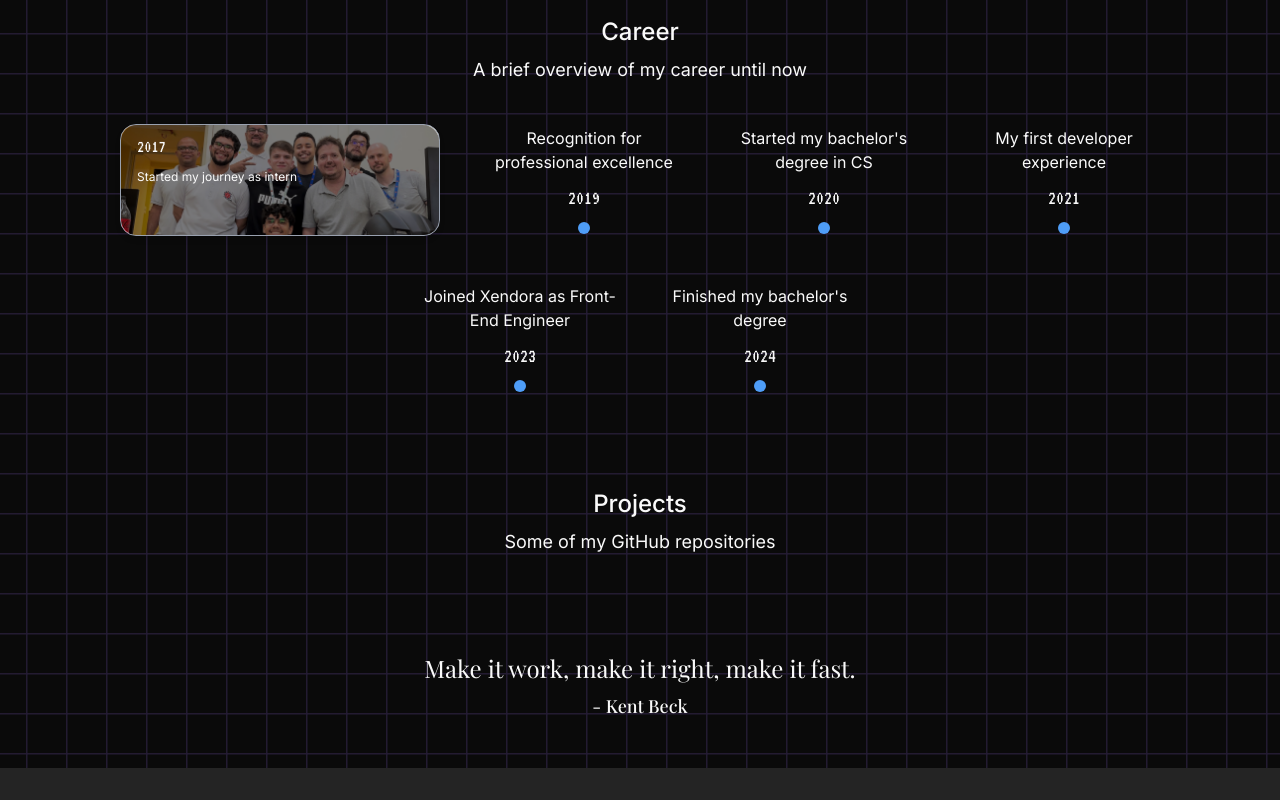
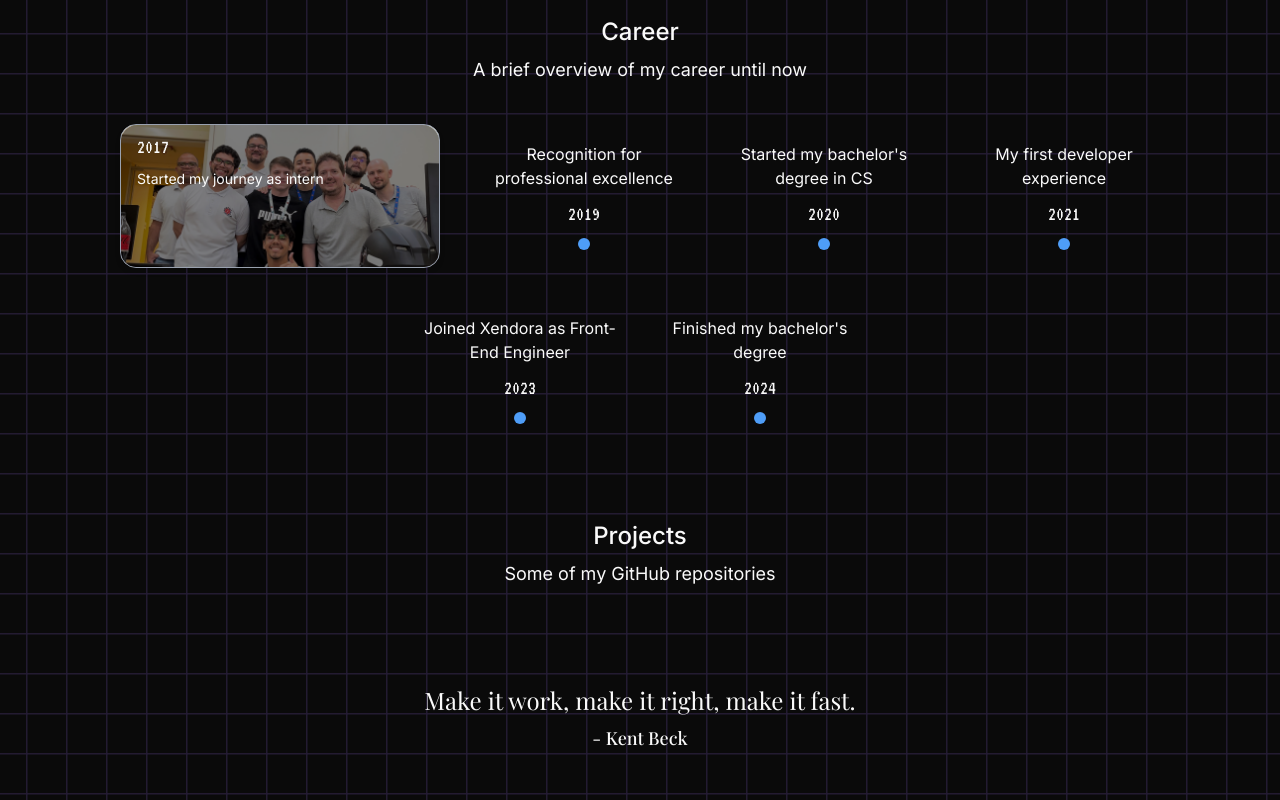
Before and after one commit to lucaskraus/lucaskraus, a React (Vite) app: page / in a window 1280 px wide. Shown: the part 1513-2313 px from the top of the page. Before the commit the page ends 2281 px from the top, so only its background shows below. Built offline with nearby package versions, Linux system fonts and the light colour scheme.

Commit message:
Enhance TimelineCard styling by increasing height and adjusting text sizes for improved readability and visual hierarchy.

```diff
--- a/src/components/TimelineCard.tsx
+++ b/src/components/TimelineCard.tsx
@@ -23,7 +23,7 @@ export default function TimelineCard({
     <motion.div
       layout
       layoutId={`timeline-item-${title}`}
-      className="flex gap-2.5 px-4 py-2 w-80 h-28 shadow-md border border-gray-400 relative will-change-transform"
+      className="flex gap-2.5 px-4 py-2 w-80 h-36 shadow-md border border-gray-400 relative will-change-transform"
       style={{
         borderRadius: 16,
         backgroundImage: `url(${image})`,
@@ -34,8 +34,8 @@ export default function TimelineCard({
     >
       <div className="absolute inset-0 bg-black/50 rounded-2xl" />
       <div className="flex flex-col flex-1 h-full gap-2 w-full z-10">
-        <h2 className="text-lg text-left font-medium font-vt323">{title}</h2>
-        <p className="text-xs text-left">{description}</p>
+        <h2 className="text-xl text-left font-medium font-vt323">{title}</h2>
+        <p className="text-sm text-left">{description}</p>
       </div>
     </motion.div>
   )
```
